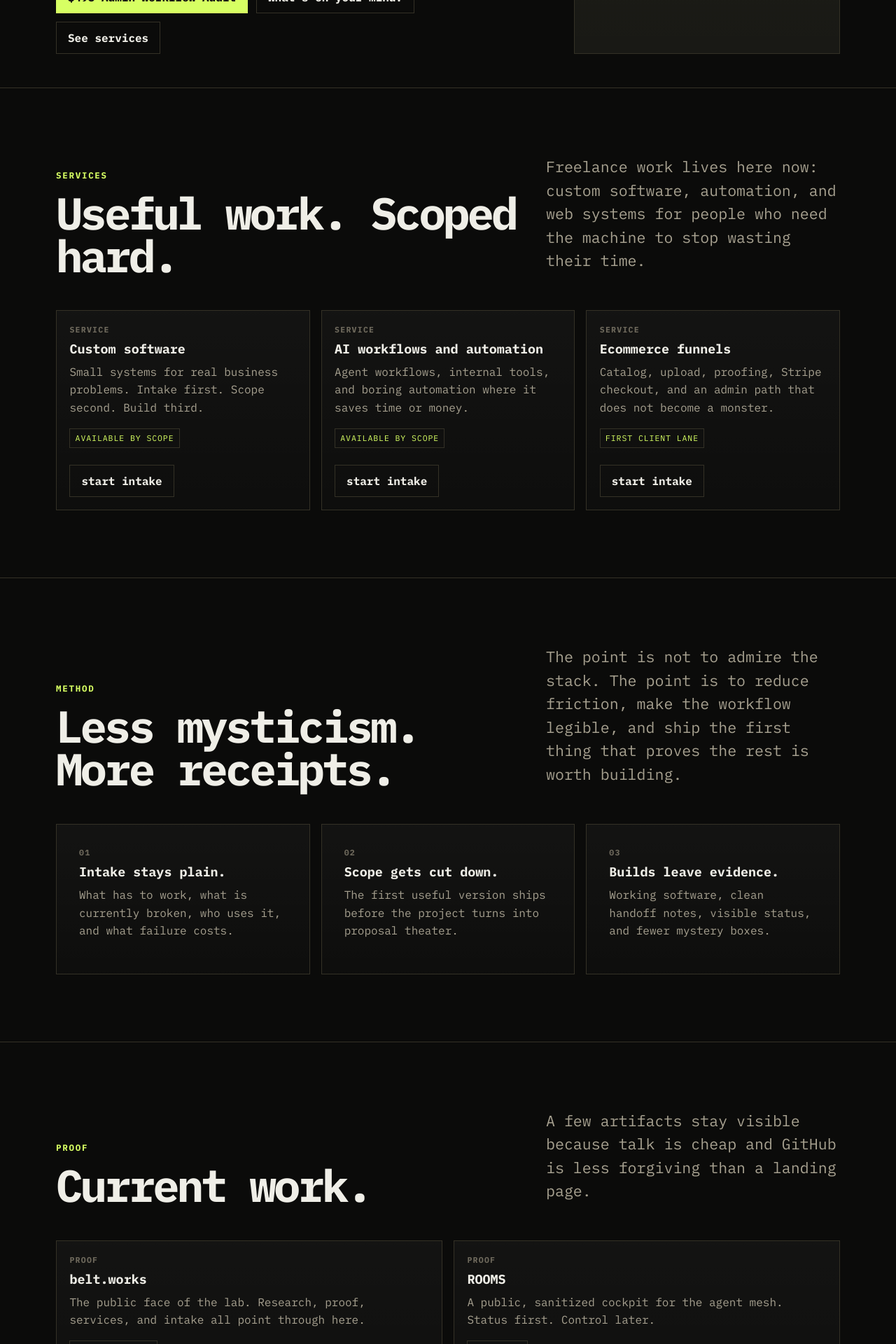
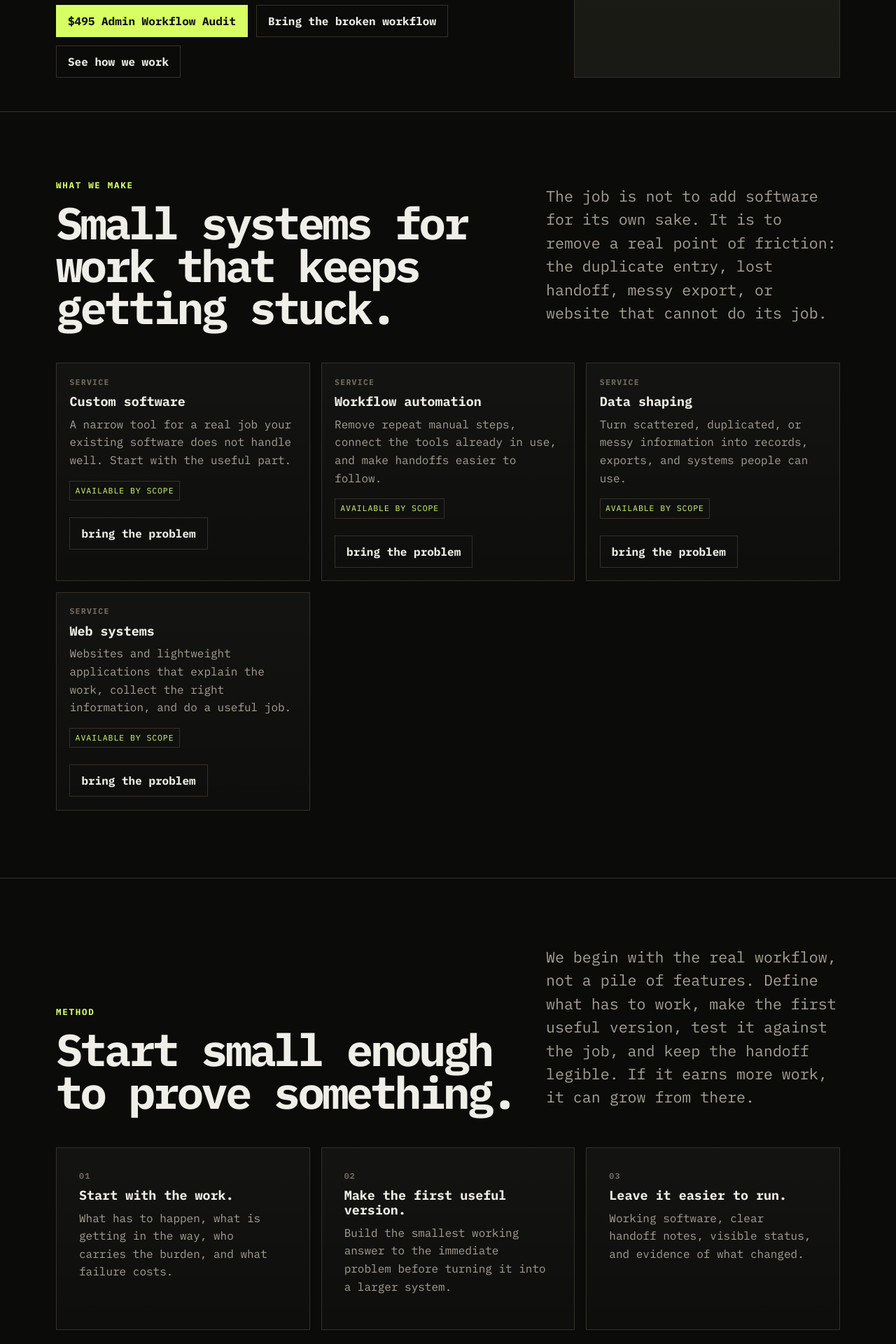
Before and after one commit to kn8-codes/belt-works, a SvelteKit app: page / in a window 1280 px wide. Shown: the part 880-2800 px from the top of the page at 70% size. Built offline with nearby package versions, Linux system fonts and the light colour scheme.

Commit message:
feat: align Belt site around practical software work

```diff
--- a/src/lib/components/SiteFooter.svelte
+++ b/src/lib/components/SiteFooter.svelte
@@ -1,6 +1,6 @@
 <footer class="site-footer">
   <div class="wrap footer-grid">
     <span>belt.works · Akron, Ohio</span>
-    <span>Research first. Software as evidence. <a href="/donate">Support the work.</a></span>
+    <span>Small working systems for real work. <a href="/donate">Support the work.</a></span>
   </div>
 </footer>
--- a/src/lib/content/projects.js
+++ b/src/lib/content/projects.js
@@ -2,31 +2,51 @@ export const projects = [
   {
     slug: 'belt-works',
     name: 'belt.works',
-    type: 'proof',
-    status: 'active rebuild',
-    summary: 'The public face of the lab. Research, proof, services, and intake all point through here.',
+    type: 'practical software shop',
+    status: 'active',
+    summary: 'The public front door for small working systems: practical services, honest proof, and a clear way to bring a problem.',
     href: '/',
     actionLabel: 'view site',
     github: 'https://github.com/kn8-codes/belt-works',
-    notes: 'Current priority. Voice is locked. Structure is being rebuilt.'
+    notes: 'The shop should make the work easier to understand and easier to start.'
   },
   {
-    slug: 'rooms',
-    name: 'ROOMS',
-    type: 'proof',
-    status: 'mock data',
-    summary: 'A public, sanitized cockpit for the agent mesh. Status first. Control later.',
-    href: '/rooms',
-    actionLabel: 'view rooms',
-    notes: 'Good proof because it makes the work visible.'
+    slug: 'shopfloor',
+    name: 'ShopFloor',
+    type: 'public-interest work',
+    status: 'private alpha build',
+    statusTone: 'warn',
+    summary: 'Akron-first local repair and mutual-aid infrastructure built around trust instead of extraction.',
+    href: '/blog/shopfloor',
+    actionLabel: 'read the project',
+    notes: 'Community members are not leads, inventory, or gig workers. Public release remains closed.'
   },
   {
     slug: 'towpath',
     name: 'Towpath',
     type: 'infrastructure',
     status: 'working predecessor',
-    summary: 'Dispatch, ledger, and handoff layer for work across Jeep, M1, and M4.',
-    notes: 'Not the product by itself. It matters when it ships visible work.'
+    summary: 'Dispatch, ledger, and handoff infrastructure for work that needs to move between machines without losing the thread.',
+    notes: 'Useful because it makes follow-through more reliable, not because infrastructure is a product by itself.'
+  },
+  {
+    slug: 'hosp-or-not',
+    name: 'hosp-or-not',
+    type: 'shipped proof',
+    status: 'shipped',
+    summary: 'A small, bounded proof that useful software does not need to become an empire to count.',
+    notes: 'Keep it honest, keep it useful.'
+  },
+  {
+    slug: 'rooms',
+    name: 'ROOMS',
+    type: 'reference demo',
+    status: 'historical / reference',
+    statusTone: 'warn',
+    summary: 'A sanitized operator-cockpit reference for making system status visible without leaking private work.',
+    href: '/rooms',
+    actionLabel: 'view reference',
+    notes: 'Useful context, not the public definition of the shop.'
   },
   {
     slug: 'boommates',
@@ -36,25 +56,6 @@ export const projects = [
     statusTone: 'warn',
     summary: 'Housing and civic coordination idea tied to Akron work. Worthy, but scope can eat the shop.',
     notes: 'Bring back when there is a narrow first use case.'
-  },
-  {
-    slug: 'shopfloor',
-    name: 'ShopFloor',
-    type: 'mutual aid',
-    status: 'alpha build',
-    statusTone: 'warn',
-    summary: 'Neighborhood repair time bank for tools, practical help, and local know-how.',
-    href: '/blog/shopfloor',
-    actionLabel: 'read the lane',
-    notes: 'Free to use; sustainability ask lives on belt.works, one page away from the help flow.'
-  },
-  {
-    slug: 'hosp-or-not',
-    name: 'hosp-or-not',
-    type: 'proof artifact',
-    status: 'shipped',
-    summary: 'Small shipped proof. Useful as evidence if it stays honest and bounded.',
-    notes: 'Do not turn it into an empire.'
   },
   {
     slug: 'obdsidian',
@@ -76,4 +77,6 @@ export const projects = [
   }
 ];
 
-export const featuredProjects = projects.filter((project) => ['belt-works', 'shopfloor', 'rooms', 'towpath'].includes(project.slug));
+export const featuredProjects = projects.filter((project) =>
+  ['belt-works', 'shopfloor', 'towpath', 'hosp-or-not'].includes(project.slug)
+);
--- a/src/lib/content/services.js
+++ b/src/lib/content/services.js
@@ -4,53 +4,35 @@ export const services = [
     name: 'Custom software',
     type: 'service',
     status: 'available by scope',
-    summary: 'Small systems for real business problems. Intake first. Scope second. Build third.',
+    summary: 'A narrow tool for a real job your existing software does not handle well. Start with the useful part.',
     href: '/contact',
-    actionLabel: 'start intake'
+    actionLabel: 'bring the problem'
   },
   {
     slug: 'automation',
-    name: 'AI workflows and automation',
+    name: 'Workflow automation',
     type: 'service',
     status: 'available by scope',
-    summary: 'Agent workflows, internal tools, and boring automation where it saves time or money.',
+    summary: 'Remove repeat manual steps, connect the tools already in use, and make handoffs easier to follow.',
     href: '/contact',
-    actionLabel: 'start intake'
+    actionLabel: 'bring the problem'
   },
   {
-    slug: 'ecommerce',
-    name: 'Ecommerce funnels',
+    slug: 'data-shaping',
+    name: 'Data shaping',
     type: 'service',
-    status: 'first client lane',
-    summary: 'Catalog, upload, proofing, Stripe checkout, and an admin path that does not become a monster.',
+    status: 'available by scope',
+    summary: 'Turn scattered, duplicated, or messy information into records, exports, and systems people can use.',
     href: '/contact',
-    actionLabel: 'start intake'
+    actionLabel: 'bring the problem'
   },
   {
-    slug: 'data',
-    name: 'data.belt.works',
-    type: 'property',
-    status: 'candidate service',
-    summary: 'Scrape messy sources, normalize them, expose something useful. One dataset at a time.',
-    href: '/data',
-    actionLabel: 'view property'
-  },
-  {
-    slug: 'intel',
-    name: 'intel.belt.works',
-    type: 'property',
-    status: 'research lane',
-    summary: 'OSINT and threat-intel research. Useful if it produces structured outputs, not noise.',
-    href: '/intel',
-    actionLabel: 'view property'
-  },
-  {
-    slug: 'ioc',
-    name: 'ioc.belt.works',
-    type: 'property',
-    status: 'output layer',
-    summary: 'Indicators, actor profiles, and security data. Should follow intel work, not become a separate burden.',
-    href: '/ioc',
-    actionLabel: 'view property'
+    slug: 'web-systems',
+    name: 'Web systems',
+    type: 'service',
+    status: 'available by scope',
+    summary: 'Websites and lightweight applications that explain the work, collect the right information, and do a useful job.',
+    href: '/contact',
+    actionLabel: 'bring the problem'
   }
 ];
--- a/src/routes/+page.svelte
+++ b/src/routes/+page.svelte
@@ -3,40 +3,33 @@
   import { featuredProjects } from '$lib/content/projects.js';
   import { services } from '$lib/content/services.js';
 
-  const primaryServices = services.filter((service) =>
-    ['custom-software', 'automation', 'ecommerce'].includes(service.slug)
-  );
-
   const process = [
     {
       step: '01',
-      title: 'Intake stays plain.',
-      copy: 'What has to work, what is currently broken, who uses it, and what failure costs.'
+      title: 'Start with the work.',
+      copy: 'What has to happen, what is getting in the way, who carries the burden, and what failure costs.'
     },
     {
       step: '02',
-      title: 'Scope gets cut down.',
-      copy: 'The first useful version ships before the project turns into proposal theater.'
+      title: 'Make the first useful version.',
+      copy: 'Build the smallest working answer to the immediate problem before turning it into a larger system.'
     },
     {
       step: '03',
-      title: 'Builds leave evidence.',
-      copy: 'Working software, clean handoff notes, visible status, and fewer mystery boxes.'
+      title: 'Leave it easier to run.',
+      copy: 'Working software, clear handoff notes, visible status, and evidence of what changed.'
     }
   ];
 </script>
 
 <svelte:head>
-  <title>belt.works — Software, automation, and web systems from Akron.</title>
+  <title>belt.works — Software that earns its keep.</title>
   <meta
     name="description"
-    content="belt.works scopes and builds practical software, automation, and web systems for real business problems. Built in Akron, Ohio."
+    content="Belt.works is an Akron practical software shop. We build small working systems: custom software, workflow automation, data shaping, and web systems for real work."
   />
-  <meta property="og:title" content="belt.works — Software that works." />
-  <meta
-    property="og:description"
-    content="Bring the problem. We scope it, build the first useful version, and make it work."
-  />
+  <meta property="og:title" content="belt.works — Software that earns its keep." />
+  <meta property="og:description" content="Small working systems for real work. Bring the broken workflow." />
   <meta property="og:type" content="website" />
   <meta property="og:url" content="https://www.belt.works/" />
 </svelte:head>
@@ -47,22 +40,23 @@
       <p class="eyebrow">belt.works · Akron, Ohio</p>
       <h1>Software that earns its keep.</h1>
       <p class="lead lede-tight">
-        Custom tools, automations, and web systems for businesses with broken manual workflows.
-        Bring the mess. We turn it into narrow scope and build the useful part first.
+        Belt.works is a practical software shop. We turn messy workflows into small working systems:
+        custom software, workflow automation, data shaping, and web systems built around the problem
+        in front of you.
       </p>
       <div class="actions">
         <a class="button" href="/admin-workflow-audit">$495 Admin Workflow Audit</a>
-        <a class="button secondary" href="/ask">What’s on your mind?</a>
-        <a class="button secondary" href="#services">See services</a>
+        <a class="button secondary" href="/contact">Bring the broken workflow</a>
+        <a class="button secondary" href="/method">See how we work</a>
       </div>
     </div>
 
     <aside class="card large proof-panel" aria-label="belt.works operating notes">
       <p class="meta">how this works</p>
       <ul class="proof-list">
-        <li>No bloated proposal theater.</li>
-        <li>No vague AI sparkle dust. God help us all.</li>
-        <li>Small systems, automation, funnels, and tools that survive contact with work.</li>
+        <li>Start with the real problem.</li>
+        <li>Make the first useful version.</li>
+        <li>Test it in the work and leave evidence of what changed.</li>
       </ul>
     </aside>
   </div>
@@ -71,17 +65,17 @@
 <section class="section" id="services" aria-label="Services">
   <div class="wrap section-head">
     <div>
-      <p class="eyebrow">Services</p>
-      <h2>Useful work. Scoped hard.</h2>
+      <p class="eyebrow">What we make</p>
+      <h2>Small systems for work that keeps getting stuck.</h2>
     </div>
     <p class="lead">
-      Freelance work lives here now: custom software, automation, and web systems for people who need
-      the machine to stop wasting their time.
+      The job is not to add software for its own sake. It is to remove a real point of friction: the
+      duplicate entry, lost handoff, messy export, or website that cannot do its job.
     </p>
   </div>
 
   <div class="wrap grid three">
-    {#each primaryServices as service (service.slug)}
+    {#each services as service (service.slug)}
       <ProjectCard item={service} />
     {/each}
   </div>
@@ -91,11 +85,12 @@
   <div class="wrap section-head">
     <div>
       <p class="eyebrow">Method</p>
-      <h2>Less mysticism. More receipts.</h2>
+      <h2>Start small enough to prove something.</h2>
     </div>
     <p class="lead">
-      The point is not to admire the stack. The point is to reduce friction, make the workflow legible,
-      and ship the first thing that proves the rest is worth building.
+      We begin with the real workflow, not a pile of features. Define what has to work, make the first
+      useful version, test it against the job, and keep the handoff legible. If it earns more work, it
+      can grow from there.
     </p>
   </div>
 
@@ -110,15 +105,36 @@
   </div>
 </section>
 
+<section class="section shopfloor-bridge" aria-label="ShopFloor public-interest work">
+  <div class="wrap grid two">
+    <div>
+      <p class="eyebrow">Public-interest work</p>
+      <h2>Practical systems can serve people without extracting from them.</h2>
+    </div>
+    <div>
+      <p class="lead">
+        ShopFloor is Belt.works’ Akron-first public-interest project: local repair and mutual-aid
+        infrastructure built around trust instead of extraction. Commercial software work sustains the
+        shop. ShopFloor remains its own protected space—community members are not leads, inventory, or
+        gig workers.
+      </p>
+      <div class="actions">
+        <a class="button secondary" href="/blog/shopfloor">Read about ShopFloor</a>
+      </div>
+    </div>
+  </div>
+</section>
+
 <section class="section" id="current-work" aria-label="Current work">
   <div class="wrap section-head">
     <div>
       <p class="eyebrow">Proof</p>
-      <h2>Current work.</h2>
+      <h2>Work should be able to show its work.</h2>
     </div>
     <p class="lead">
-      A few artifacts stay visible because talk is cheap and GitHub is less forgiving than a landing
-      page.
+      A few active systems and shipped artifacts stay visible because useful work should survive beyond
+      a sales call. The point is not to collect projects. The point is to make the next real thing
+      easier to build, run, or repair.
     </p>
   </div>
 
@@ -133,13 +149,13 @@
   <div class="wrap">
     <article class="card large final-cta__card">
       <p class="eyebrow">Start here</p>
-      <h2>Bring the problem here.</h2>
+      <h2>Bring the broken workflow.</h2>
       <p class="lead">
-        Describe the mess, what has to work, and what failure costs. Then we decide what is worth
-        building first.
+        Tell us what has to work, what is getting in the way, and what a useful first version would need
+        to do. If software is not the right answer, it is better to find that out early.
       </p>
       <div class="actions">
-        <a class="button" href="/ask">Share what’s on your mind</a>
+        <a class="button" href="/contact">Start the conversation</a>
         <a class="button secondary" href="/donate">Support the work</a>
       </div>
     </article>
@@ -180,6 +196,10 @@
     padding-left: 0.85rem;
   }
 
+  .shopfloor-bridge {
+    background: linear-gradient(180deg, rgba(215, 255, 99, 0.03), transparent);
+  }
+
   .final-cta {
     border-bottom: 0;
   }
@@ -199,13 +219,10 @@
   }
 
   @media (max-width: 820px) {
-    .home-hero__grid {
+    .home-hero__grid,
+    .current-work-grid {
       grid-template-columns: 1fr;
       align-items: start;
     }
-
-    .current-work-grid {
-      grid-template-columns: 1fr;
-    }
   }
 </style>
```
Also changed, not shown: src/routes/+layout.svelte (+4 -4 lines), src/routes/about/+page.svelte (+42 -9 lines), src/routes/data/+page.svelte (+43 -10 lines), src/routes/method/+page.svelte (+39 -36 lines), src/routes/services/+page.svelte (+21 -5 lines), src/routes/vision/+page.svelte (+21 -6 lines), src/routes/work/+page.svelte (+6 -3 lines), 3 other files (tests, documents, lock files or other folders).
